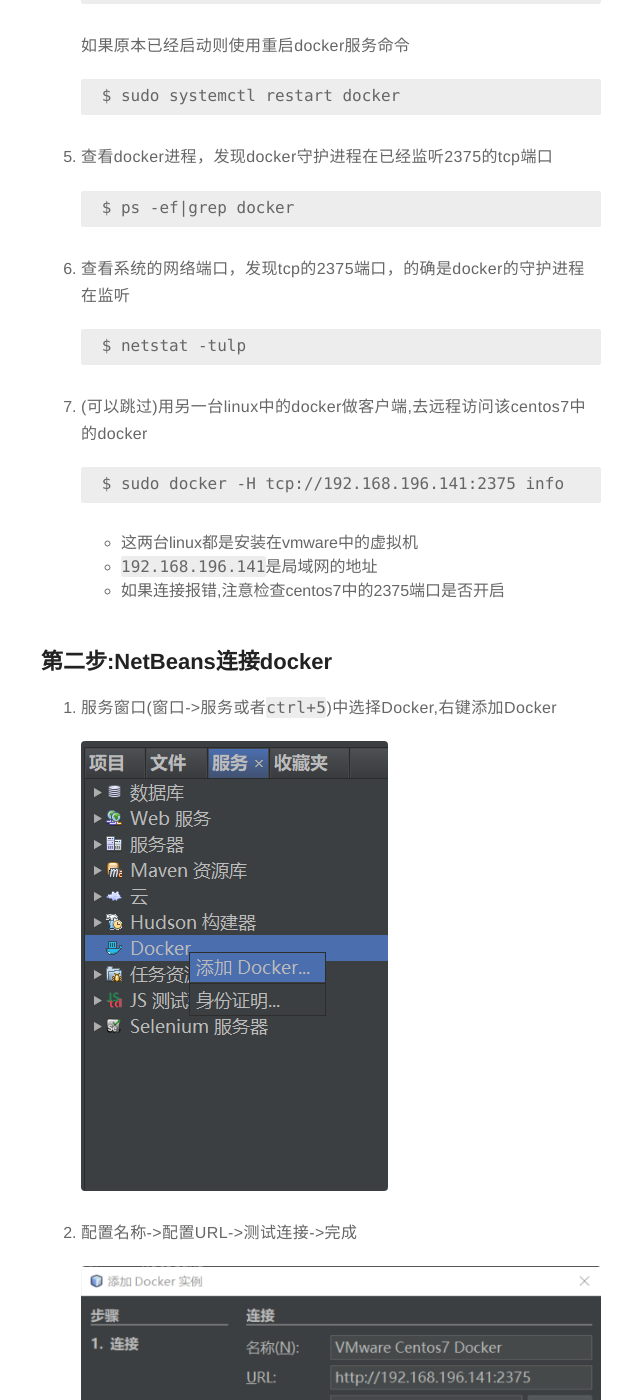
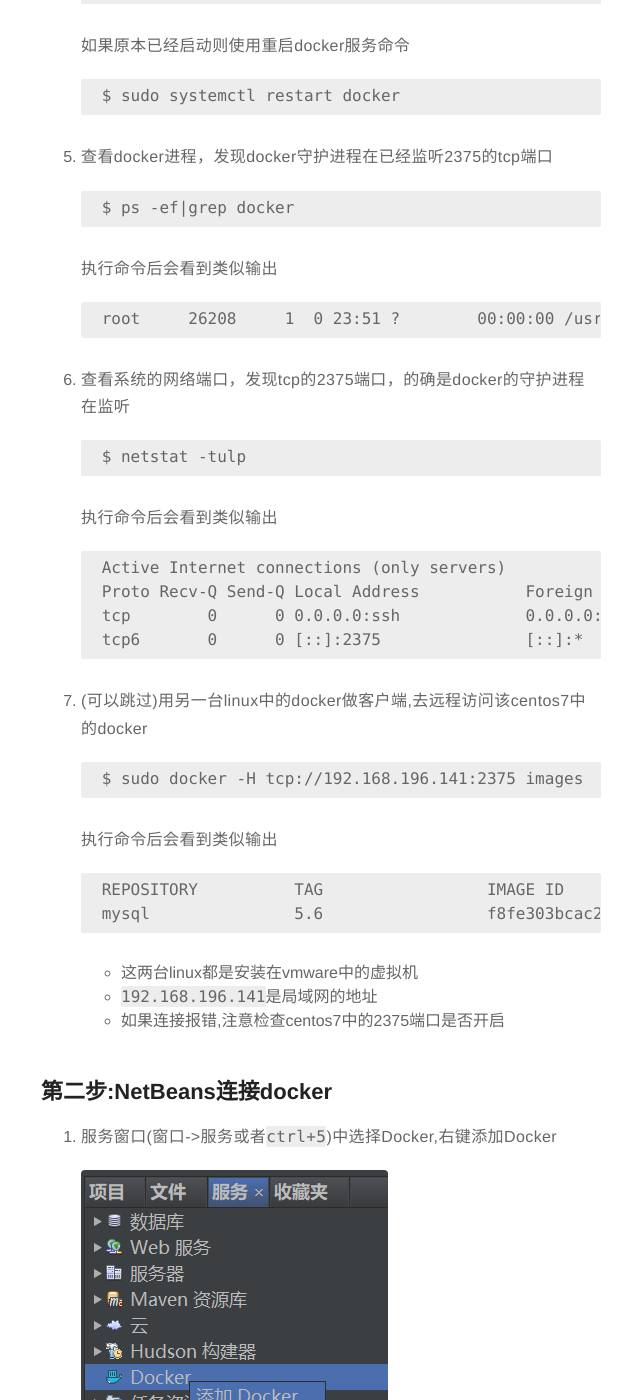
Before and after one commit to dawsonlee1790/dawsonlee1790.github.io, a Jekyll site: the page built from _posts/2018-10-02-NetBeans远程连接Centos7中docker.md, in a window 1280 px wide and 1400 px high, scrolled down 1293 px. Shown: the whole window, without its empty margins (319-959 px from the left). Built offline with Jekyll 4.4.1, drawn with Linux system fonts in a browser that asks for light colours; comment, search, counter and statistics services are not loaded.

Commit message:
发表新文章《NetBeans远程连接Centos7中docker》

```diff
--- a/_posts/2018-10-02-NetBeans远程连接Centos7中docker.md
+++ b/_posts/2018-10-02-NetBeans远程连接Centos7中docker.md
@@ -52,13 +52,29 @@ tag:
 
         $ ps -ef|grep docker
 
+    执行命令后会看到类似输出
+
+        root     26208     1  0 23:51 ?        00:00:00 /usr/bin/dockerd -H tcp://0.0.0.0:2375 -H unix://var/run/docker.sock
+
 6. 查看系统的网络端口，发现tcp的2375端口，的确是docker的守护进程在监听
 
         $ netstat -tulp
 
+    执行命令后会看到类似输出
+
+        Active Internet connections (only servers)
+        Proto Recv-Q Send-Q Local Address           Foreign Address         State       PID/Program name
+        tcp        0      0 0.0.0.0:ssh             0.0.0.0:*               LISTEN      886/sshd
+        tcp6       0      0 [::]:2375               [::]:*                  LISTEN      26208/dockerd
+
 7. (可以跳过)用另一台linux中的docker做客户端,去远程访问该centos7中的docker
 
-        $ sudo docker -H tcp://192.168.196.141:2375 info
+        $ sudo docker -H tcp://192.168.196.141:2375 images
+
+    执行命令后会看到类似输出
+
+        REPOSITORY          TAG                 IMAGE ID            CREATED             SIZE
+        mysql               5.6                 f8fe303bcac2        4 days ago          298MB
 
     * 这两台linux都是安装在vmware中的虚拟机
     * `192.168.196.141`是局域网的地址
```
